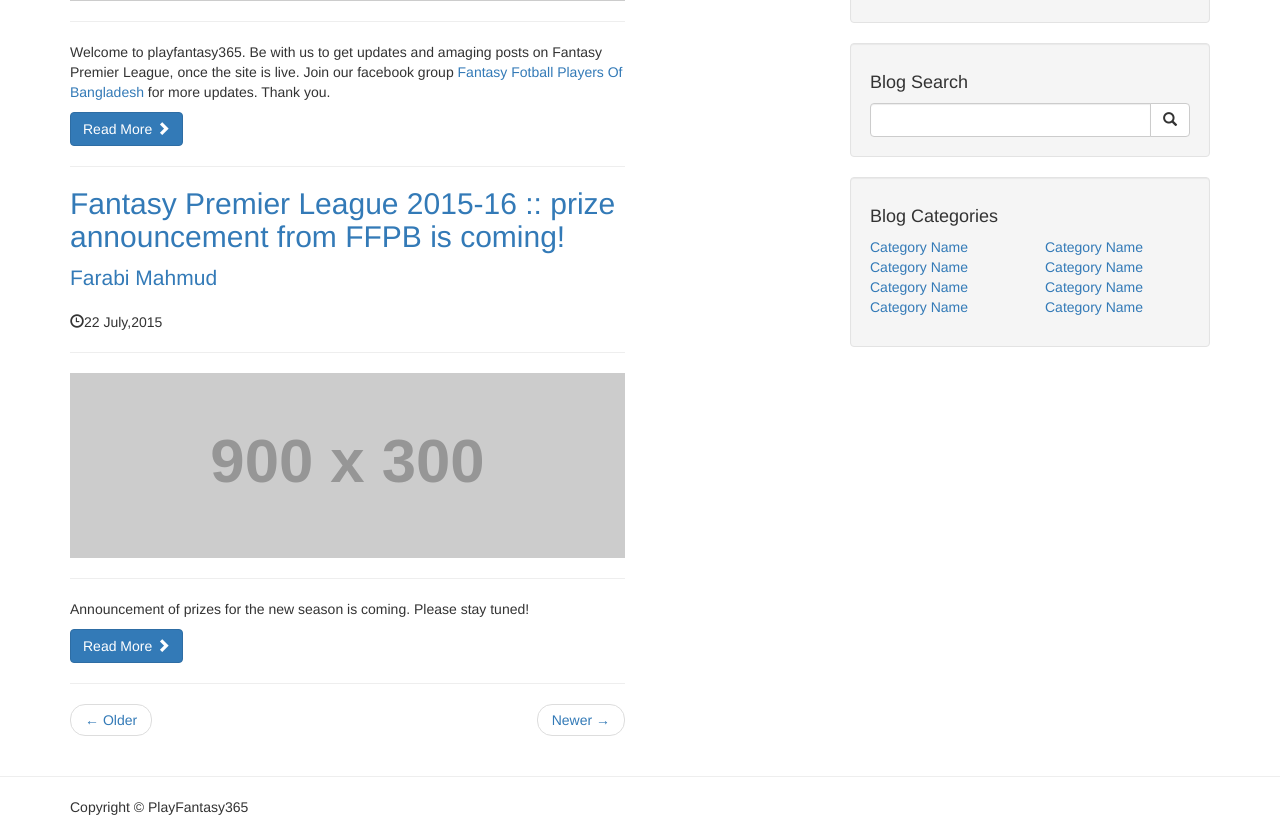
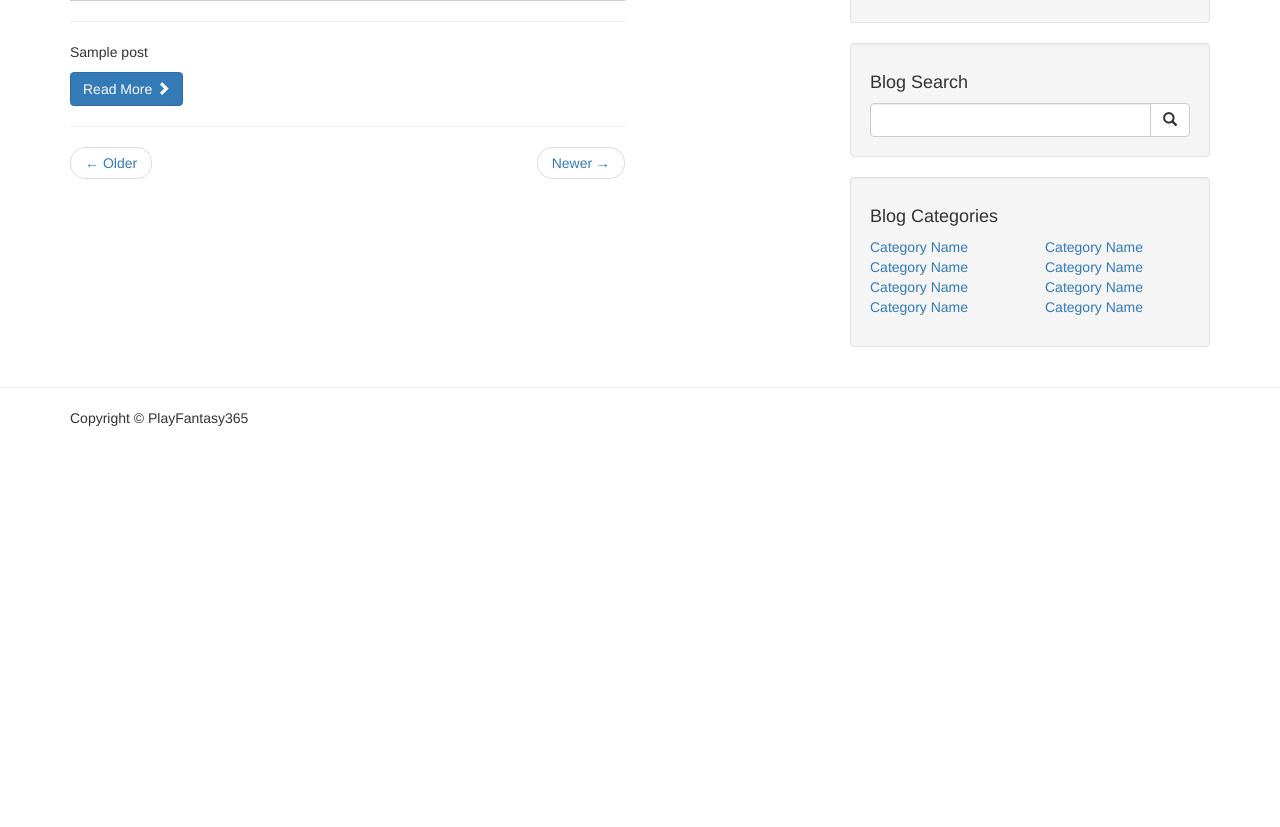
Before and after one commit to saiful1105020/PF_Blog, a CodeIgniter app: page /database/ in a window 1280 px wide. Shown: the part 487-1314 px from the top of the page. After the commit the page ends 913 px from the top, so only its background shows below. Run offline with CodeIgniter, Linux system fonts and the light colour scheme; tables that the repository leaves empty or names only in its code hold one stand-in row (values such as "Sample post"); grey boxes labelled with a size stand in for pictures from a placeholder-image service; some libraries are stand-ins or nearby versions.

Commit message:
Read/Write From Database Login Added

```diff
--- a/application/controllers/Home.php
+++ b/application/controllers/Home.php
@@ -24,7 +24,15 @@ class Home extends CI_Controller {
 
 	public function index()
 	{
-		$this->load->view('blog');
+		$sql = "select * from post order by time desc limit 3";
+		$query = $this->db->query($sql);
+		$data['blogposts'] = $query->result_array();
+		//var_dump($data);
+		$sql = "select * from writer";
+		$query = $this->db->query($sql);
+		$data['writers'] = $query->result_array();
+
+		$this->load->view('blog',$data);
 		$this->load->view('footer');
 	}
 
--- a/application/views/blog.php
+++ b/application/views/blog.php
@@ -7,44 +7,42 @@
             <!-- Blog Entries Column -->
             <div class="col-md-6">
 
-
                 <h1 class="page-header">
                     PlayFantasy365 Blog
                     <br><small>Where the game is born</small>
                 </h1>
 
 
+
 				<!-- First Blog Post -->
+
+                <?php foreach ($blogposts as $rows){  ?>
                     <h2>
-                    <a href="#">Welcome to PlayFantasy!</a>
+                        <a href="#"><?php echo $rows['title'];?></a>
                     </h2>
                     <p class="lead">
-                     <a href="https://www.facebook.com/mdsaifulislam.suman">Md. Saiful Islam</a>
+					<?php
+						$writer_name = "";
+                        foreach ($writers as $writer){
+							if ($writer['user_id']==$rows['poster_id']){
+								$writer_name = $writer['full_name'];
+							}
+                        }
+
+						$fbid=$writer['fbid'];
+						echo '<a href=" '.$fbid.'">'.$writer_name.'</a>';
+					?>
+
                     </p>
-                <p><span class="glyphicon glyphicon-time"></span>22 July,2015</p>
+                    <p><span class="glyphicon glyphicon-time"></span><?php echo $rows['time'];?> </p>
                     <hr>
                     <img class="img-responsive" src="http://placehold.it/900x300" alt="">
                     <hr>
-                <p>Welcome to playfantasy365. Be with us to get updates and amaging posts on Fantasy Premier League, once the site is live. Join our facebook group <a href="https://www.facebook.com/groups/fanfootybd/">Fantasy Fotball Players Of Bangladesh</a> for more updates. Thank you. </p>
-                <a class="btn btn-primary" href="<?php $post_id=0; echo site_url('home/viewPost').'/'.$post_id;?>">Read More <span class="glyphicon glyphicon-chevron-right"></span></a>
-
-                <hr>
-
-				<!-- First Blog Post -->
-                <h2>
-                    <a href="#">Fantasy Premier League 2015-16 :: prize announcement from FFPB is coming!</a>
-                </h2>
-                <p class="lead">
-                     <a href="http://www.facebook.com/farabi.mahmud">Farabi Mahmud</a>
-                </p>
-                <p><span class="glyphicon glyphicon-time"></span>22 July,2015</p>
-                <hr>
-                <img class="img-responsive" src="http://placehold.it/900x300" alt="">
-                <hr>
-                <p>Announcement of prizes for the new season is coming. Please stay tuned!</p>
+                    <p><?php echo substr($rows['subtitle'],0,40); ?></p>
                     <a class="btn btn-primary" href="#">Read More <span class="glyphicon glyphicon-chevron-right"></span></a>
 
                     <hr>
+                <?php } ?>
 
                 <!-- Pager -->
                 <ul class="pager">
```
Lines whose indentation alone changed are shown as unchanged.
